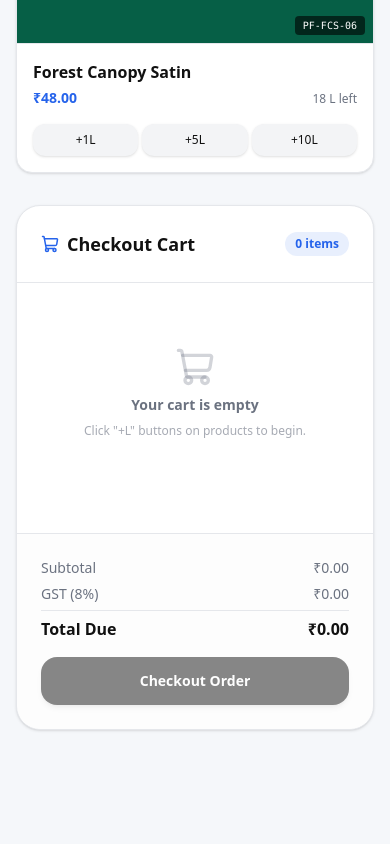
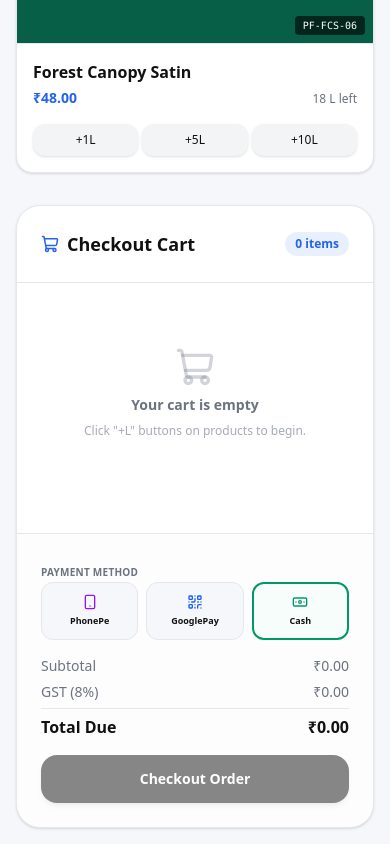
Before and after one commit to vayuharaorigin/sri-vaksha, a Next.js app: page /dashboard/sell in a window 390 px wide. Shown: the part 1647-2491 px from the top of the page. Before the commit the page ends 2393 px from the top, so only its background shows below. Built offline with nearby package versions, Linux system fonts and the light colour scheme.

Commit message:
feat: add payment methods (PhonePe, GooglePay, Cash) to POS checkout

```diff
--- a/index.html
+++ b/index.html
@@ -543,6 +543,45 @@
 
                   <!-- Checkout summary -->
                   <div class="p-6 border-t bg-slate-50/50 dark:bg-zinc-900/50 space-y-4">
+                    <!-- Dynamic Payment Method Selection -->
+                    <div class="space-y-2">
+                      <label class="text-[10px] font-bold text-slate-400 dark:text-zinc-500 uppercase tracking-wide">Payment Method</label>
+                      <div class="grid grid-cols-3 gap-2">
+                        <!-- PhonePe Option -->
+                        <button
+                          type="button"
+                          onclick="selectPaymentMethod('PhonePe')"
+                          id="pay-method-phonepe"
+                          class="pay-method-btn flex flex-col items-center justify-center py-2.5 px-1 border border-slate-200 dark:border-zinc-800 rounded-xl transition-all hover:bg-slate-50 dark:hover:bg-zinc-800 bg-white dark:bg-zinc-900"
+                        >
+                          <i data-lucide="smartphone" class="w-4 h-4 text-purple-600 mb-1"></i>
+                          <span class="text-[9px] font-bold text-slate-700 dark:text-zinc-300">PhonePe</span>
+                        </button>
+
+                        <!-- GooglePay Option -->
+                        <button
+                          type="button"
+                          onclick="selectPaymentMethod('GooglePay')"
+                          id="pay-method-googlepay"
+                          class="pay-method-btn flex flex-col items-center justify-center py-2.5 px-1 border border-slate-200 dark:border-zinc-800 rounded-xl transition-all hover:bg-slate-50 dark:hover:bg-zinc-800 bg-white dark:bg-zinc-900"
+                        >
+                          <i data-lucide="qr-code" class="w-4 h-4 text-blue-600 mb-1"></i>
+                          <span class="text-[9px] font-bold text-slate-700 dark:text-zinc-300">GooglePay</span>
+                        </button>
+
+                        <!-- Cash Option -->
+                        <button
+                          type="button"
+                          onclick="selectPaymentMethod('Cash')"
+                          id="pay-method-cash"
+                          class="pay-method-btn flex flex-col items-center justify-center py-2.5 px-1 border-2 border-emerald-600 dark:border-emerald-500 bg-emerald-50/40 dark:bg-emerald-950/15 rounded-xl transition-all"
+                        >
+                          <i data-lucide="banknote" class="w-4 h-4 text-emerald-600 mb-1"></i>
+                          <span class="text-[9px] font-bold text-slate-800 dark:text-zinc-200">Cash</span>
+                        </button>
+                      </div>
+                    </div>
+
                     <div class="space-y-2 text-xs font-medium">
                       <div class="flex justify-between text-slate-400">
                         <span>Subtotal</span>
@@ -936,7 +975,7 @@
           <div class="text-[11px] space-y-0.5 font-medium">
             <p class="text-slate-400">Billed To:</p>
             <p class="text-black dark:text-white font-bold">Counter Customer (Walk-in)</p>
-            <p class="text-[10px] text-slate-400">Method: Credit Card Terminal</p>
+            <p id="bill-payment-method" class="text-[10px] text-slate-400">Method: Cash</p>
           </div>
 
           <div class="space-y-3">
@@ -980,7 +1019,7 @@
     <div class="text-sm space-y-1">
       <h3 class="font-bold text-gray-700">Billed To:</h3>
       <p class="text-gray-600">Counter Customer (Walk-in)</p>
-      <p class="text-gray-400 text-xs">Payment Method: Card Transaction</p>
+      <p id="print-payment-method" class="text-gray-400 text-xs">Payment Method: Cash</p>
     </div>
 
     <!-- Items table -->
@@ -1061,13 +1100,35 @@
       selectedCategory: 'All',
       cart: [],
       logs: getStoredItem("pf_logs", initialLogs),
-      completedInvoice: null
+      completedInvoice: null,
+      paymentMethod: 'Cash'
     };
 
     // Save helper
     function saveState() {
       localStorage.setItem("pf_products", JSON.stringify(state.products));
       localStorage.setItem("pf_logs", JSON.stringify(state.logs));
+    }
+
+    function selectPaymentMethod(method) {
+      state.paymentMethod = method;
+
+      const buttons = {
+        'PhonePe': { id: 'pay-method-phonepe', activeClass: 'border-2 border-purple-600 dark:border-purple-500 bg-purple-50/40 dark:bg-purple-950/15' },
+        'GooglePay': { id: 'pay-method-googlepay', activeClass: 'border-2 border-blue-600 dark:border-blue-500 bg-blue-50/40 dark:bg-blue-950/15' },
+        'Cash': { id: 'pay-method-cash', activeClass: 'border-2 border-emerald-600 dark:border-emerald-500 bg-emerald-50/40 dark:bg-emerald-950/15' }
+      };
+
+      Object.keys(buttons).forEach(key => {
+        const btn = document.getElementById(buttons[key].id);
+        if (!btn) return;
+
+        btn.className = "pay-method-btn flex flex-col items-center justify-center py-2.5 px-1 border border-slate-200 dark:border-zinc-800 rounded-xl transition-all hover:bg-slate-50 dark:hover:bg-zinc-800 bg-white dark:bg-zinc-900";
+
+        if (key === method) {
+          btn.className = `pay-method-btn flex flex-col items-center justify-center py-2.5 px-1 rounded-xl transition-all ${buttons[key].activeClass}`;
+        }
+      });
     }
 
     // Initialize Page
@@ -1445,7 +1506,8 @@
         })),
         subtotal: subtotal,
         tax: tax,
-        total: total
+        total: total,
+        paymentMethod: state.paymentMethod
       };
 
       // Deduct stock levels & add inventory logs
@@ -1490,6 +1552,18 @@
       document.getElementById('bill-subtotal').innerText = `$${inv.subtotal.toFixed(2)}`;
       document.getElementById('bill-tax').innerText = `$${inv.tax.toFixed(2)}`;
       document.getElementById('bill-total').innerText = `$${inv.total.toFixed(2)}`;
+
+      // Set payment method display text
+      let methodText = "";
+      if (inv.paymentMethod === "PhonePe") {
+        methodText = "Paid through UPI (PhonePe)";
+      } else if (inv.paymentMethod === "GooglePay") {
+        methodText = "Paid through UPI (GooglePay)";
+      } else {
+        methodText = "Paid through Cash";
+      }
+      document.getElementById('bill-payment-method').innerText = `Method: ${methodText}`;
+      document.getElementById('print-payment-method').innerText = `Payment Method: ${methodText}`;
 
       const list = document.getElementById('bill-items-list');
       list.innerHTML = '';
--- a/src/app/dashboard/sell/page.tsx
+++ b/src/app/dashboard/sell/page.tsx
@@ -11,7 +11,10 @@ import {
   CheckCircle,
   User,
   CreditCard,
-  FileText
+  FileText,
+  Smartphone,
+  QrCode,
+  Banknote
 } from "lucide-react";
 import { Input } from "@/components/ui/input";
 import { Button } from "@/components/ui/button";
@@ -24,6 +27,7 @@ export default function SellPage() {
   const [cart, setCart] = useState<{ product: Product; quantity: number }[]>([]);
   const [showSuccess, setShowSuccess] = useState(false);
   const [invoiceId, setInvoiceId] = useState("");
+  const [paymentMethod, setPaymentMethod] = useState<"PhonePe" | "GooglePay" | "Cash">("Cash");
   const [completedInvoice, setCompletedInvoice] = useState<{
     id: string;
     items: { name: string; sku: string; price: number; quantity: number; rgb: string }[];
@@ -31,6 +35,7 @@ export default function SellPage() {
     tax: number;
     total: number;
     date: string;
+    paymentMethod: "PhonePe" | "GooglePay" | "Cash";
   } | null>(null);
 
   const filteredProducts = products.filter(p =>
@@ -93,6 +98,7 @@ export default function SellPage() {
       subtotal,
       tax,
       total: finalTotal,
+      paymentMethod: paymentMethod,
       date: new Date().toLocaleDateString("en-US", {
         year: "numeric",
         month: "long",
@@ -268,6 +274,55 @@ export default function SellPage() {
 
           {/* Pricing & Checkout */}
           <div className="p-6 border-t bg-secondary/20 space-y-4">
+
+            {/* Payment Method Selector */}
+            <div className="space-y-2">
+              <label className="text-[10px] font-bold text-muted-foreground uppercase tracking-wide">Payment Method</label>
+              <div className="grid grid-cols-3 gap-2">
+                {/* PhonePe Option */}
+                <button
+                  type="button"
+                  onClick={() => setPaymentMethod("PhonePe")}
+                  className={`flex flex-col items-center justify-center py-2.5 px-1 rounded-xl transition-all border ${
+                    paymentMethod === "PhonePe"
+                      ? "border-2 border-purple-600 dark:border-purple-500 bg-purple-50/40 dark:bg-purple-950/15"
+                      : "border-border hover:bg-secondary/40 bg-background"
+                  }`}
+                >
+                  <Smartphone size={16} className="text-purple-600 mb-1" />
+                  <span className="text-[9px] font-bold text-foreground">PhonePe</span>
+                </button>
+
+                {/* GooglePay Option */}
+                <button
+                  type="button"
+                  onClick={() => setPaymentMethod("GooglePay")}
+                  className={`flex flex-col items-center justify-center py-2.5 px-1 rounded-xl transition-all border ${
+                    paymentMethod === "GooglePay"
+                      ? "border-2 border-blue-600 dark:border-blue-500 bg-blue-50/40 dark:bg-blue-950/15"
+                      : "border-border hover:bg-secondary/40 bg-background"
+                  }`}
+                >
+                  <QrCode size={16} className="text-blue-600 mb-1" />
+                  <span class="text-[9px] font-bold text-foreground">GooglePay</span>
+                </button>
+
+                {/* Cash Option */}
+                <button
+                  type="button"
+                  onClick={() => setPaymentMethod("Cash")}
+                  className={`flex flex-col items-center justify-center py-2.5 px-1 rounded-xl transition-all border ${
+                    paymentMethod === "Cash"
+                      ? "border-2 border-emerald-600 dark:border-emerald-500 bg-emerald-50/40 dark:bg-emerald-950/15"
+                      : "border-border hover:bg-secondary/40 bg-background"
+                  }`}
+                >
+                  <Banknote size={16} className="text-emerald-600 mb-1" />
+                  <span className="text-[9px] font-bold text-foreground">Cash</span>
+                </button>
+              </div>
+            </div>
+
             <div className="space-y-1.5 text-sm">
               <div className="flex justify-between text-muted-foreground">
                 <span>Subtotal</span>
@@ -354,7 +409,13 @@ export default function SellPage() {
                   <div className="text-xs space-y-0.5">
                     <p className="text-muted-foreground">Billed To:</p>
                     <p className="font-bold text-foreground">Counter Customer (Walk-in)</p>
-                    <p className="text-muted-foreground text-[10px]">Payment Mode: Card Transaction</p>
+                    <p className="text-muted-foreground text-[10px]">
+                      Payment Mode: {
+                        completedInvoice.paymentMethod === "PhonePe" ? "Paid through UPI (PhonePe)" :
+                        completedInvoice.paymentMethod === "GooglePay" ? "Paid through UPI (GooglePay)" :
+                        "Paid through Cash"
+                      }
+                    </p>
                   </div>
 
                   {/* Items List */}
@@ -414,7 +475,13 @@ export default function SellPage() {
           <div className="text-sm space-y-1">
             <h3 className="font-semibold text-gray-700">Billed To:</h3>
             <p className="text-gray-500">Counter Customer (Walk-in)</p>
-            <p className="text-gray-400">Payment: Card Transaction</p>
+            <p className="text-gray-400">
+              Payment: {
+                completedInvoice.paymentMethod === "PhonePe" ? "Paid through UPI (PhonePe)" :
+                completedInvoice.paymentMethod === "GooglePay" ? "Paid through UPI (GooglePay)" :
+                "Paid through Cash"
+              }
+            </p>
           </div>
 
           <table className="w-full text-left text-sm border-collapse">
```
